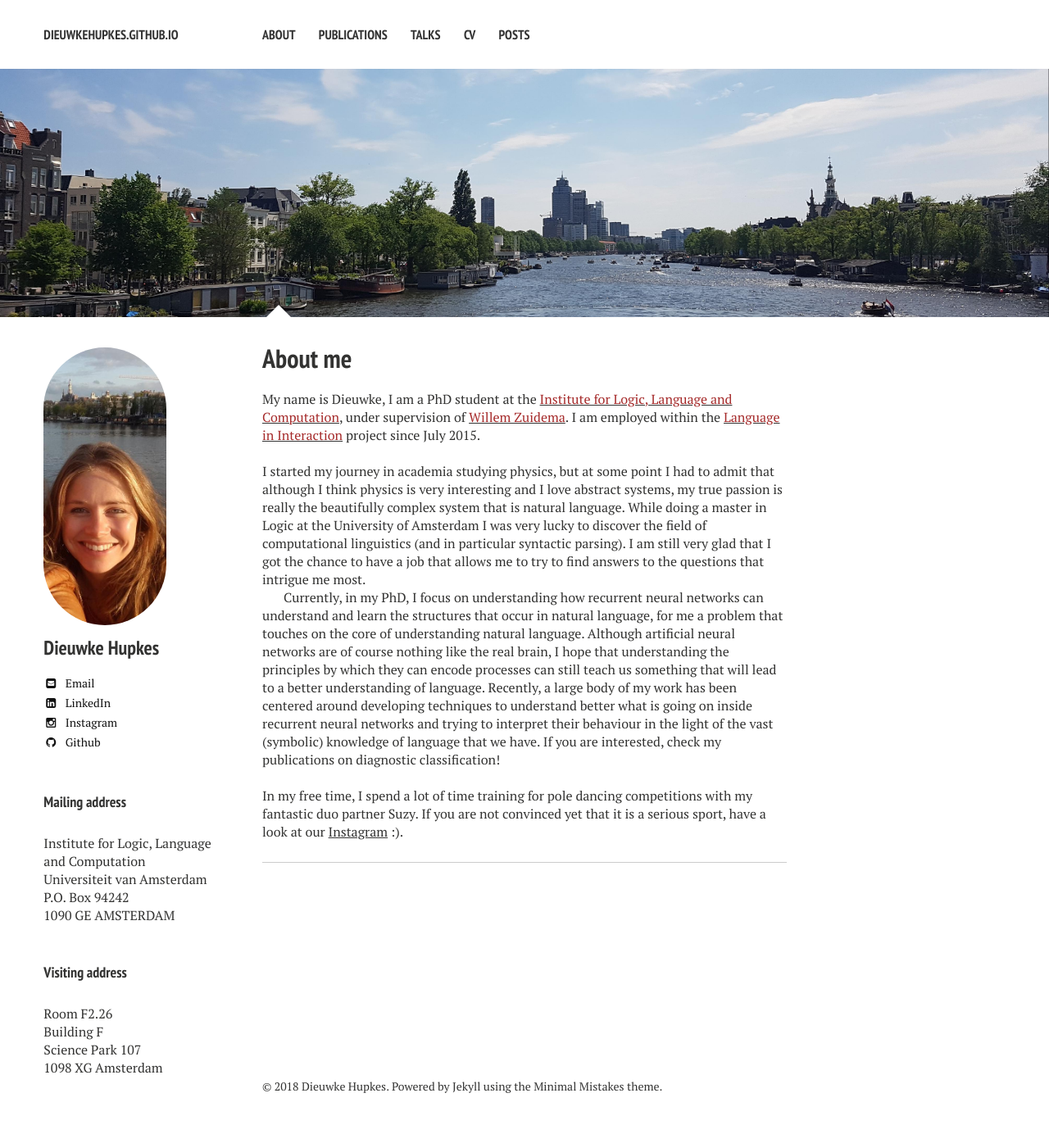
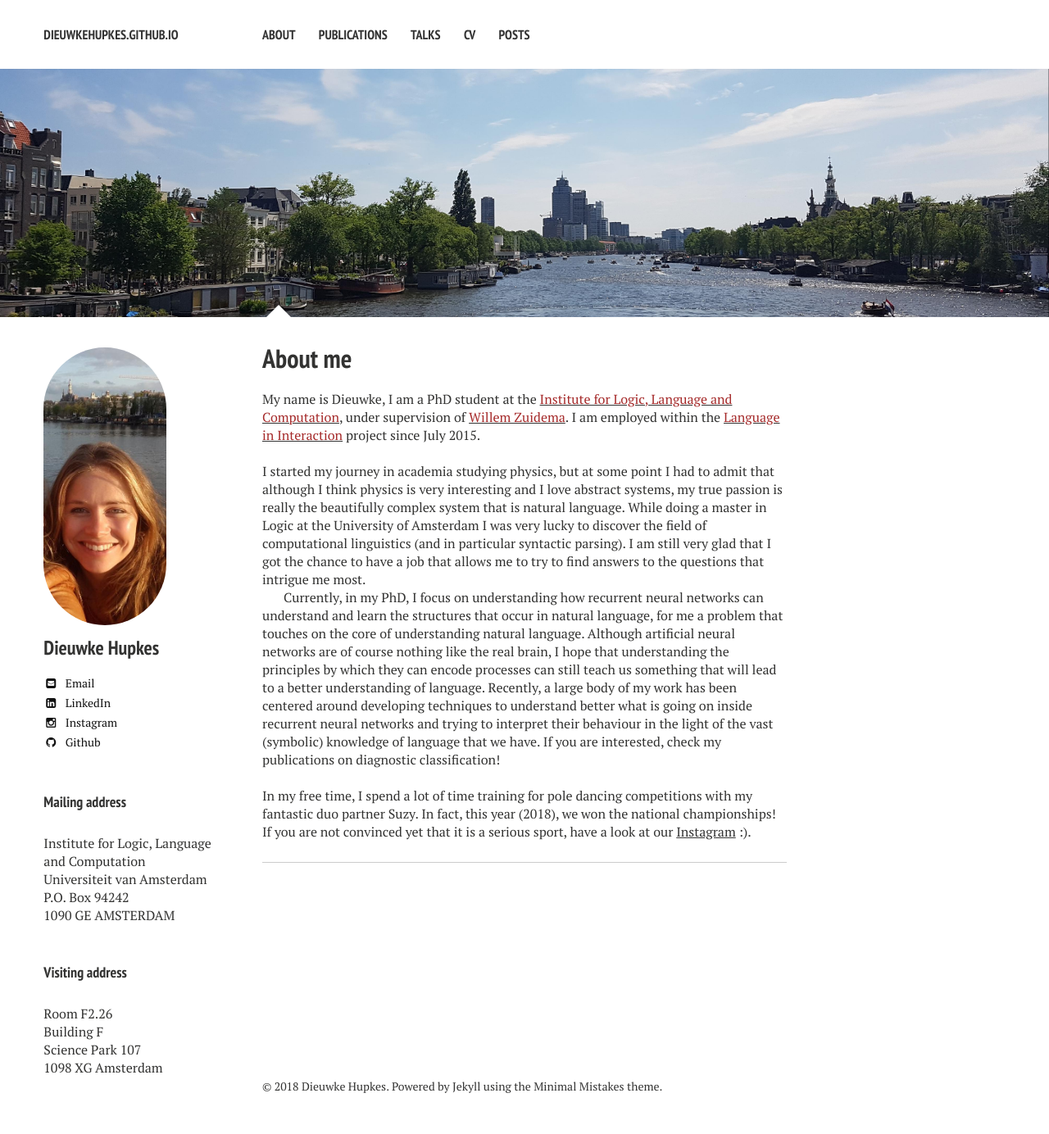
Before and after one commit to dieuwkehupkes/dieuwkehupkes.github.io, a Jekyll site: the page built from index.md, in a window 1280 px wide. Shown: the whole page at 82% size. Built offline with Jekyll 4.4.1, drawn with Linux system fonts in a browser that asks for light colours; nearby versions of some CDN libraries.

Commit message:
Add note about national champs

```diff
--- a/index.md
+++ b/index.md
@@ -20,4 +20,5 @@ Recently, a large body of my work has been centered around developing techniques
 If you are interested, check my publications on diagnostic classification!
 <br /><br />
 In my free time, I spend a lot of time training for pole dancing competitions with my fantastic duo partner Suzy.
+In fact, this year (2018), we won the national championships!
 If you are not convinced yet that it is a serious sport, have a look at our <a href="https://www.instagram.com/duo_polenotti/" target="_blank">Instagram</a> :).
```
